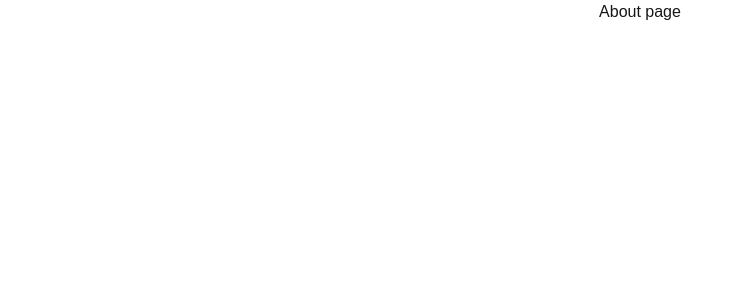
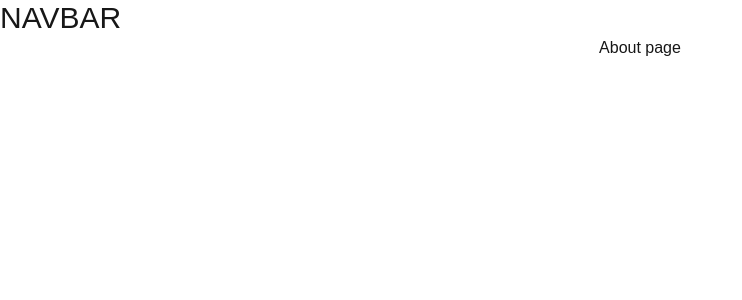
Before and after one commit to Farok-Hossain/next15-cc, a Next.js app: page /about in a window 1280 px wide. Shown: the top 300 px of the page, without its empty margins (0-742 px from the left). Built offline with nearby package versions, Linux system fonts and the light colour scheme.

Commit message:
Layout setup

```diff
--- /dev/null
+++ b/app/(dashboard)/layout.tsx
@@ -0,0 +1,12 @@
+import React from "react";
+
+const Layout = ({ children }: { children: React.ReactNode }) => {
+  return (
+    <div>
+      <h1 className="text-center text-2xl">DASHBOARD</h1>
+      {children}
+    </div>
+  );
+};
+
+export default Layout;
--- a/app/(dashboard)/dashboard/layout.tsx
+++ b/app/(root)/layout.tsx
@@ -3,7 +3,7 @@ import React from "react";
 const Layout = ({ children }: { children: React.ReactNode }) => {
   return (
     <div>
-      <h1 className="text-center text-2xl">Dashboard Layout</h1>
+      <h1 className="text-3xl">NAVBAR</h1>
       {children}
     </div>
   );
```
